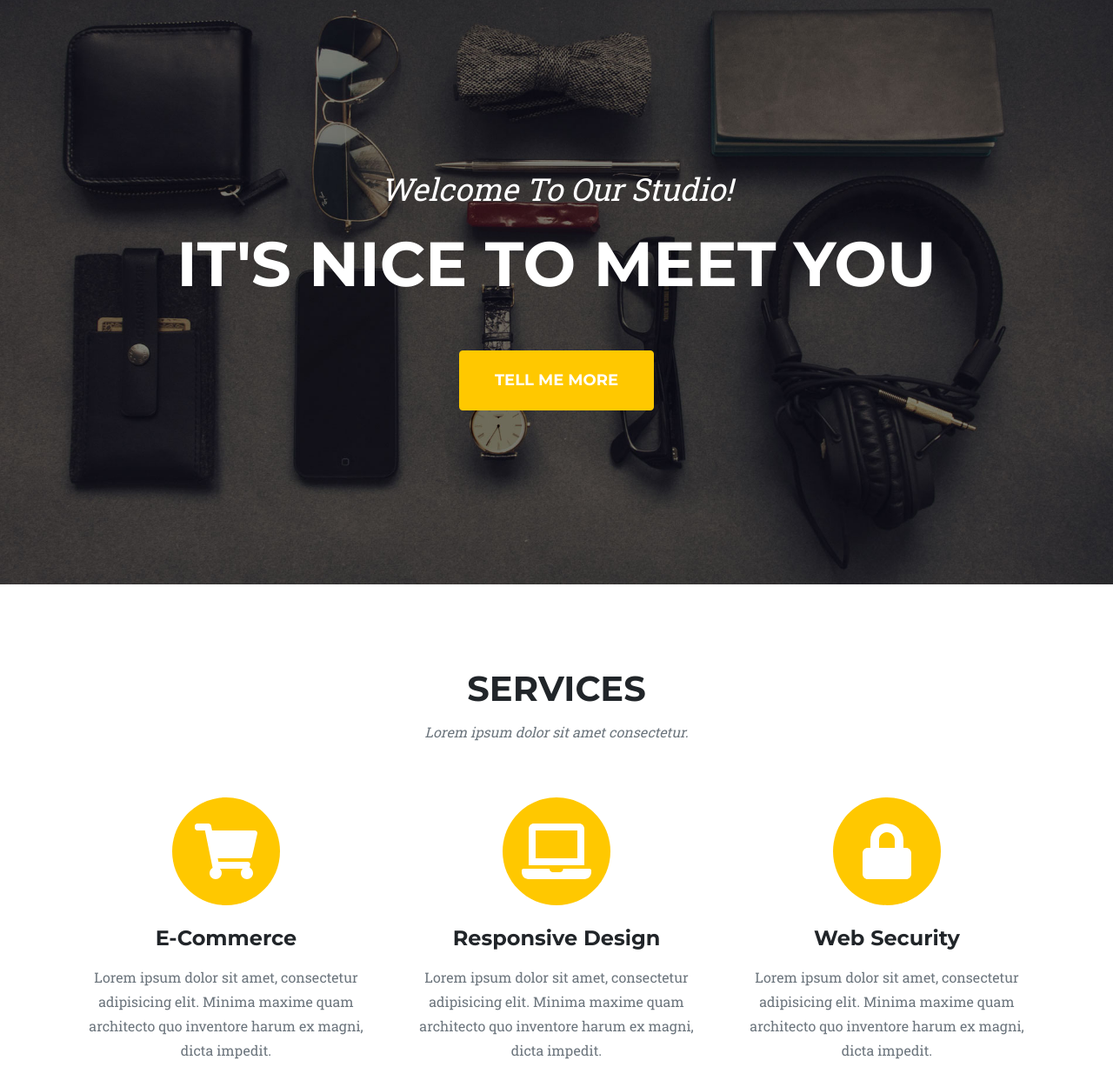
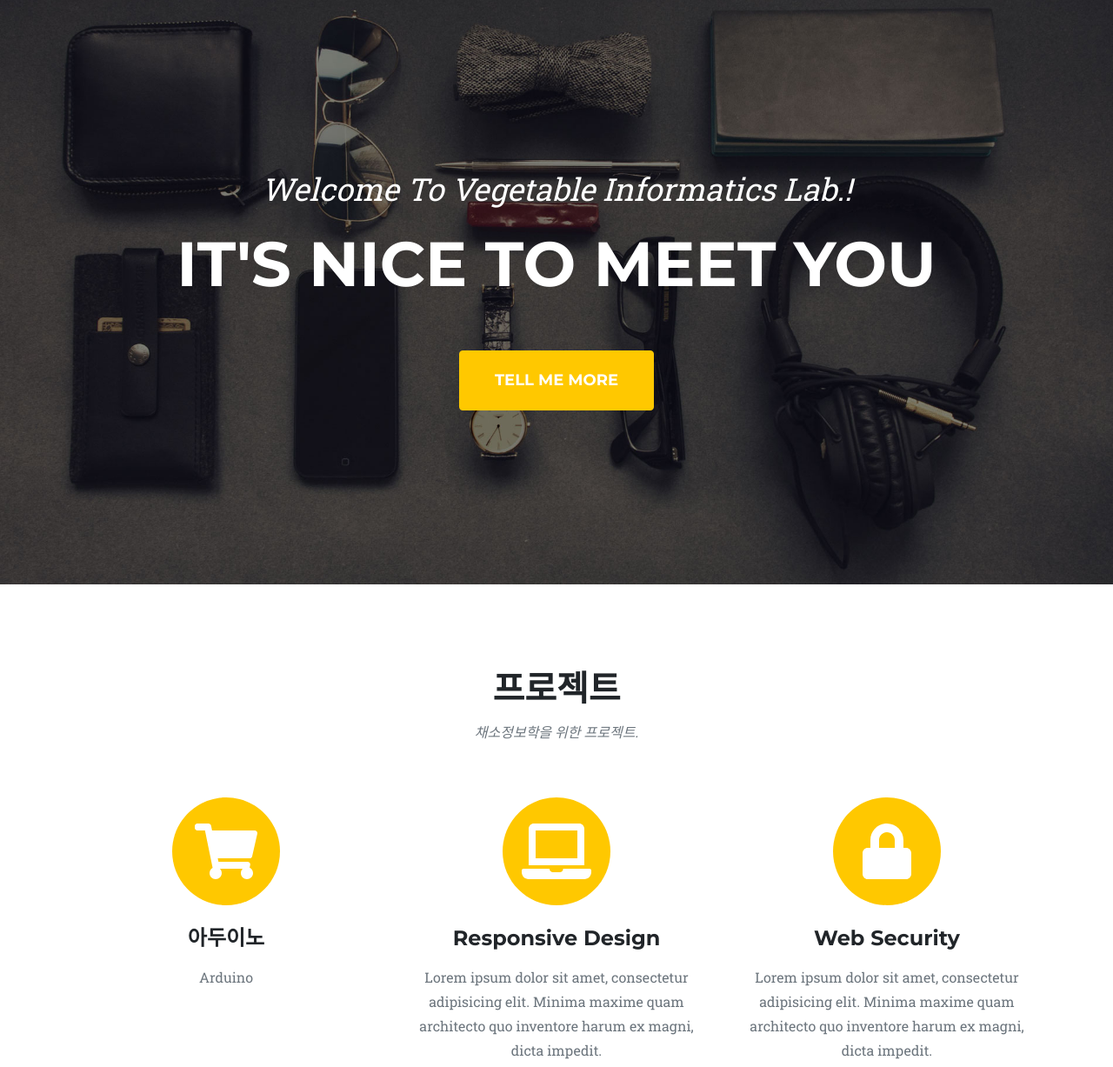
Before and after one commit to choyoungyeol/vegetables, a plain HTML site: page index.html in a window 1280 px wide. Shown: the part 73-1300 px from the top of the page at 87% size. Drawn offline with nearby package versions, Linux system fonts and the light colour scheme.

Commit message:
Add files via upload

```diff
--- a/index.html
+++ b/index.html
@@ -39,7 +39,7 @@
         <!-- Masthead-->
         <header class="masthead">
             <div class="container">
-                <div class="masthead-subheading">Welcome To Our Studio!</div>
+                <div class="masthead-subheading">Welcome To Vegetable Informatics Lab.!</div>
                 <div class="masthead-heading text-uppercase">It's Nice To Meet You</div>
                 <a class="btn btn-primary btn-xl text-uppercase" href="#services">Tell Me More</a>
             </div>
@@ -48,8 +48,8 @@
         <section class="page-section" id="services">
             <div class="container">
                 <div class="text-center">
-                    <h2 class="section-heading text-uppercase">Services</h2>
-                    <h3 class="section-subheading text-muted">Lorem ipsum dolor sit amet consectetur.</h3>
+                    <h2 class="section-heading text-uppercase">프로젝트</h2>
+                    <h3 class="section-subheading text-muted">채소정보학을 위한 프로젝트.</h3>
                 </div>
                 <div class="row text-center">
                     <div class="col-md-4">
@@ -57,8 +57,8 @@
                             <i class="fas fa-circle fa-stack-2x text-primary"></i>
                             <i class="fas fa-shopping-cart fa-stack-1x fa-inverse"></i>
                         </span>
-                        <h4 class="my-3">E-Commerce</h4>
-                        <p class="text-muted">Lorem ipsum dolor sit amet, consectetur adipisicing elit. Minima maxime quam architecto quo inventore harum ex magni, dicta impedit.</p>
+                        <h4 class="my-3">아두이노</h4>
+                        <p class="text-muted">Arduino</p>
                     </div>
                     <div class="col-md-4">
                         <span class="fa-stack fa-4x">
```
